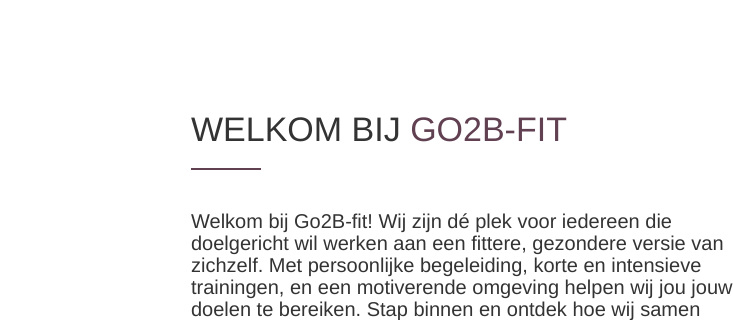
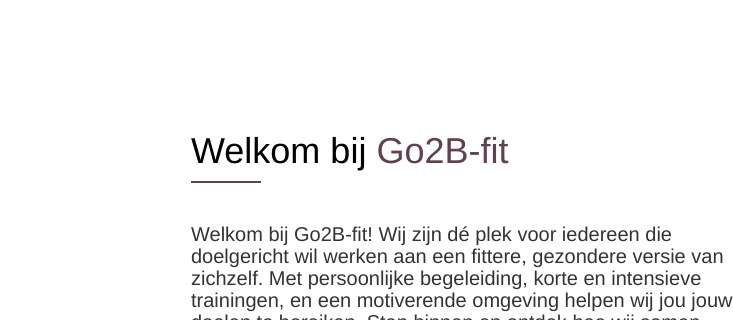
Before and after one commit to nickdebesten/website, a plain HTML site: page index.html in a window 1280 px wide. Shown: the part 726-1046 px from the top of the page, 547-1280 px from the left. Drawn offline with nearby package versions, Linux system fonts and the light colour scheme.

Commit message:
Update index.html

```diff
--- a/index.html
+++ b/index.html
@@ -82,7 +82,7 @@
       </div>
       <div class="col-xs-12 col-md-6">
         <div class="about-text">
-          <h2>Welkom bij <span style="color: #614051;">Go2B-fit</span></h2>
+          <h1>Welkom bij <span style="color: #614051;">Go2B-fit</span></h1>
           <hr>
           <h3>Welkom bij Go2B-fit! Wij zijn dé plek voor iedereen die doelgericht wil werken aan een fittere, gezondere versie van zichzelf. Met persoonlijke begeleiding, korte en intensieve trainingen, en een motiverende omgeving helpen wij jou jouw doelen te bereiken. Stap binnen en ontdek hoe wij samen jouw doel tot een succes maken!</h3>
         </div>
```
